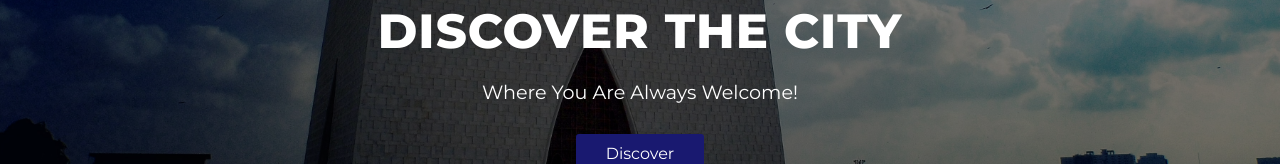
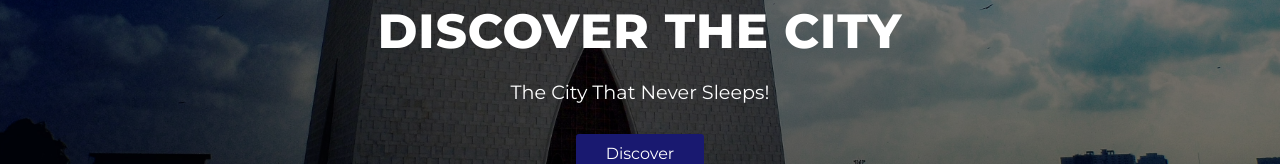
Before and after one commit to AjjlalAhmed/city-of-light, a plain HTML site: page index.html in a window 1280 px wide. Shown: the part 403-567 px from the top of the page. Drawn offline with Linux system fonts and the light colour scheme.

Commit message:
Update index.html

```diff
--- a/index.html
+++ b/index.html
@@ -25,7 +25,7 @@
         </section>
         <section class="landing">
           <h1 class="landing-title">discover the city</h1>
-          <p class="landing-text">where you are always welcome!</p>
+          <p class="landing-text">The City That Never Sleeps!</p>
           <div class="btn"><a href="#intro">discover</a></div>
         </section>
       </header>
```
